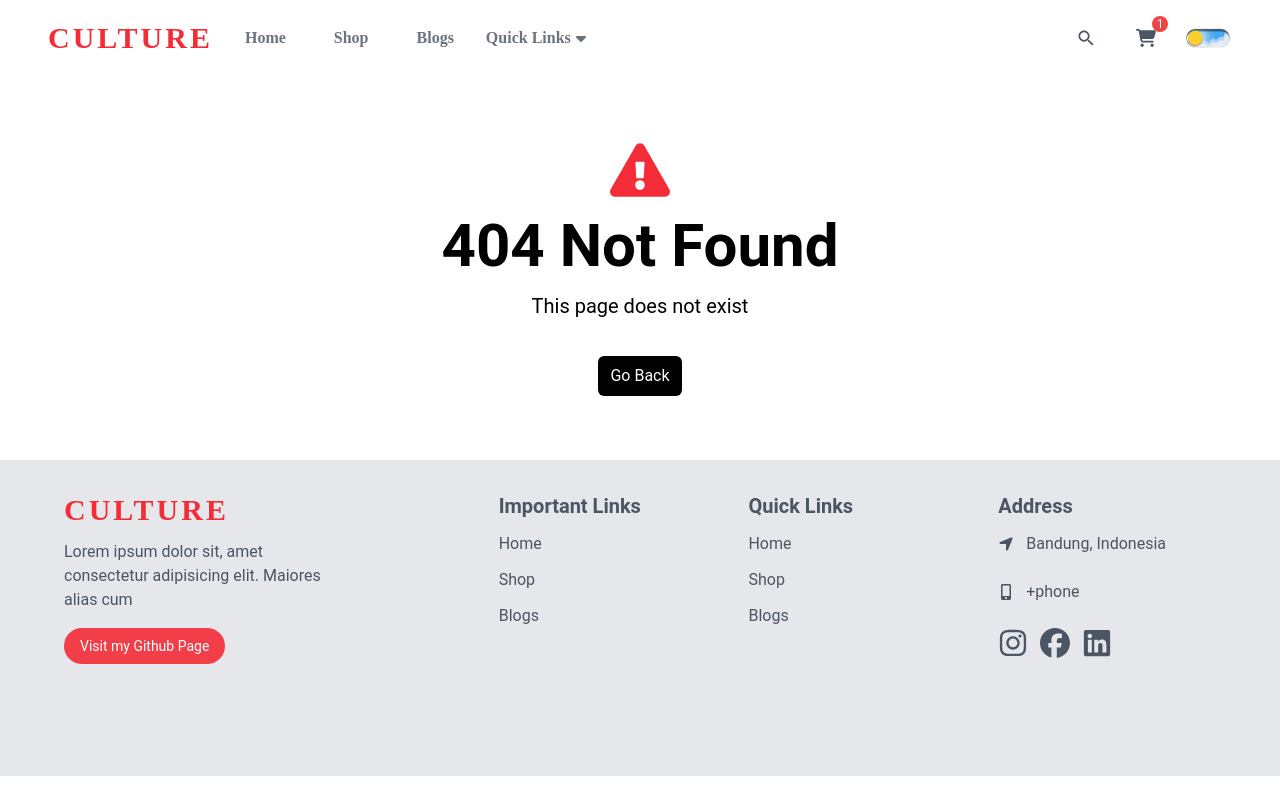
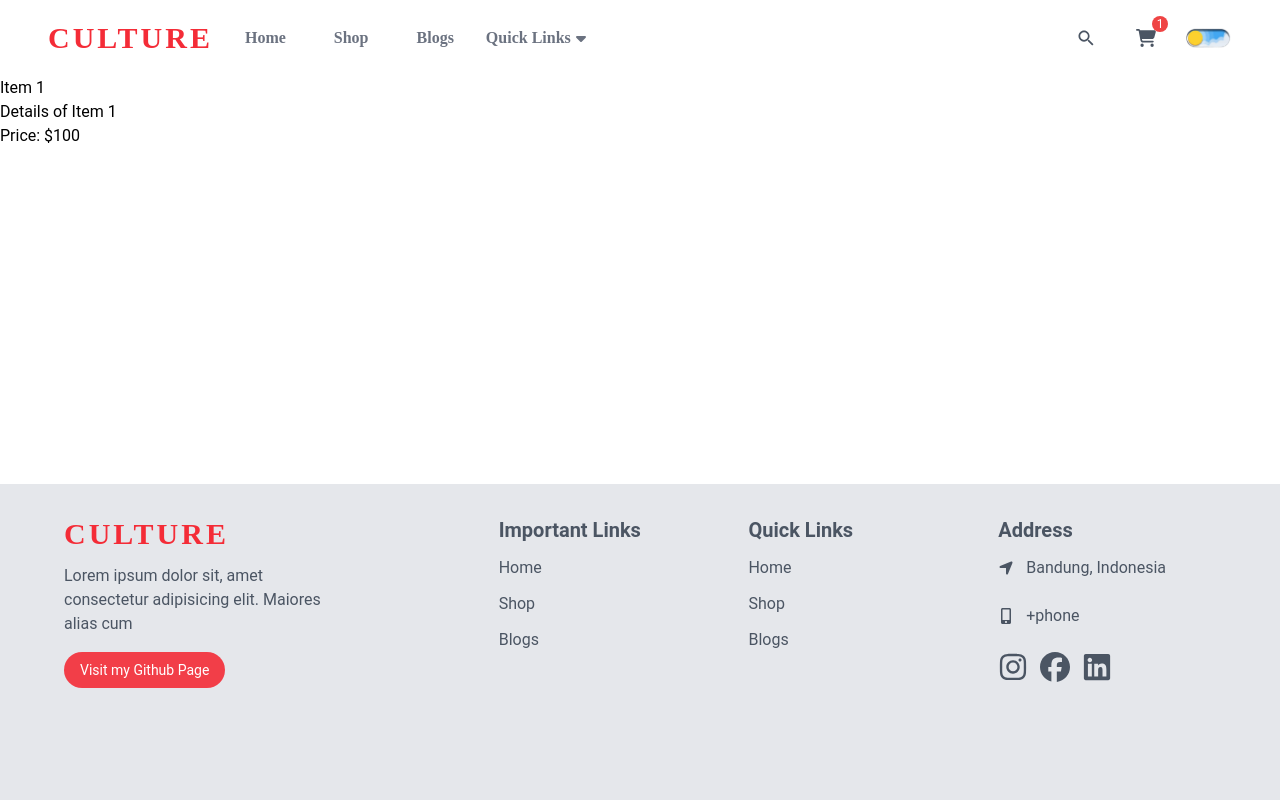
Before and after one commit to rastagymnastiar27/e-commerce-website, a React (Vite) app: page /item/1 in a window 1280 px wide. Built offline with nearby package versions, Linux system fonts and the light colour scheme; a web font is replaced by a local one.

Commit message:
fix details item page and footer page

```diff
--- a/src/App.jsx
+++ b/src/App.jsx
@@ -20,12 +20,12 @@ const App = () => {
       <Route path="/" element={<MainLayout />}>
         <Route index element={<HomePage />} />
         <Route path="/shop" element={<ShopPage />} />
-        <Route path="/item" element={<ItemPage />} />
+        <Route path="/item/:id" element={<ItemPage />} />
         <Route path="/cart" element={<CartPage />} />
         <Route path="/blogs" element={<BlogsPage />} />
-        <Route path='*' element={<NotFoundPage />} />
-      </Route>,
-    ),
+        <Route path="*" element={<NotFoundPage />} />
+      </Route>
+    )
   );
 
   return <RouterProvider router={router} />;
--- a/src/components/Footer.jsx
+++ b/src/components/Footer.jsx
@@ -10,35 +10,25 @@ import {
 } from "react-icons/fa6";
 
 const FooterLinks = [
-  {
-    title: "Home",
-    link: "/",
-  },
-  {
-    title: "Shop",
-    link: "/shop",
-  },
-  {
-    title: "Blogs",
-    link: "/blogs",
-  },
+  { title: "Home", link: "/" },
+  { title: "Shop", link: "/shop" },
+  { title: "Blogs", link: "/blogs" },
 ];
 
 const Footer = () => {
   return (
-    <div className="dark:bg-gray-950 bg-gray-200 bottom-0">
+    <div className="dark:bg-gray-950 bg-gray-200">
       <div className="container">
         <div className="grid md:grid-cols-3 pb-20">
           {/* company details */}
           <div className="py-8 px-4">
             <a
               href="#"
-              className="text-primary font-mono font-semibold tracking-widest text-2xl uppercase sm:text-3xl
-"
+              className="text-primary font-mono font-semibold tracking-widest text-2xl uppercase sm:text-3xl"
             >
               Culture
             </a>
-            <p className="text-gray-600 dark:text-white/70  lg:pr-24 pt-3">
+            <p className="text-gray-600 dark:text-white/70 lg:pr-24 pt-3">
               Lorem ipsum dolor sit, amet consectetur adipisicing elit. Maiores
               alias cum
             </p>
--- a/src/layouts/MainLayout.jsx
+++ b/src/layouts/MainLayout.jsx
@@ -6,11 +6,13 @@ import Footer from "../components/Footer";
 
 const MainLayout = () => {
   return (
-    <>
+    <div className="flex flex-col min-h-screen">
       <Navbar />
-      <Outlet />
+      <div className="flex-grow">
+        <Outlet /> {/* This will render the content */}
+      </div>
       <Footer />
-    </>
+    </div>
   );
 };
 
--- a/src/pages/ItemPage.jsx
+++ b/src/pages/ItemPage.jsx
@@ -1,9 +1,37 @@
-import React from 'react'
+import React, { useEffect, useState } from "react";
+import { useParams } from "react-router-dom";
 
 const ItemPage = () => {
+  const { id } = useParams(); // Get the item ID from the URL
+  const [itemDetails, setItemDetails] = useState(null);
+
+  // Simulate fetching data based on the item ID
+  useEffect(() => {
+    // Replace this with an actual fetch call to your API or data source
+    const fetchItemDetails = async () => {
+      // Example of fetching item data (you can replace this with your actual data)
+      const itemData = {
+        1: { title: "Item 1", description: "Details of Item 1", price: 100 },
+        2: { title: "Item 2", description: "Details of Item 2", price: 150 },
+        // Add more items as needed
+      };
+      setItemDetails(itemData[id]);
+    };
+
+    fetchItemDetails();
+  }, [id]); // Run the effect whenever the `id` changes
+
+  if (!itemDetails) {
+    return <div>Loading...</div>;
+  }
+
   return (
-    <div>ItemPage</div>
-  )
-}
+    <div>
+      <h1>{itemDetails.title}</h1>
+      <p>{itemDetails.description}</p>
+      <p>Price: ${itemDetails.price}</p>
+    </div>
+  );
+};
 
-export default ItemPage
+export default ItemPage;
```
